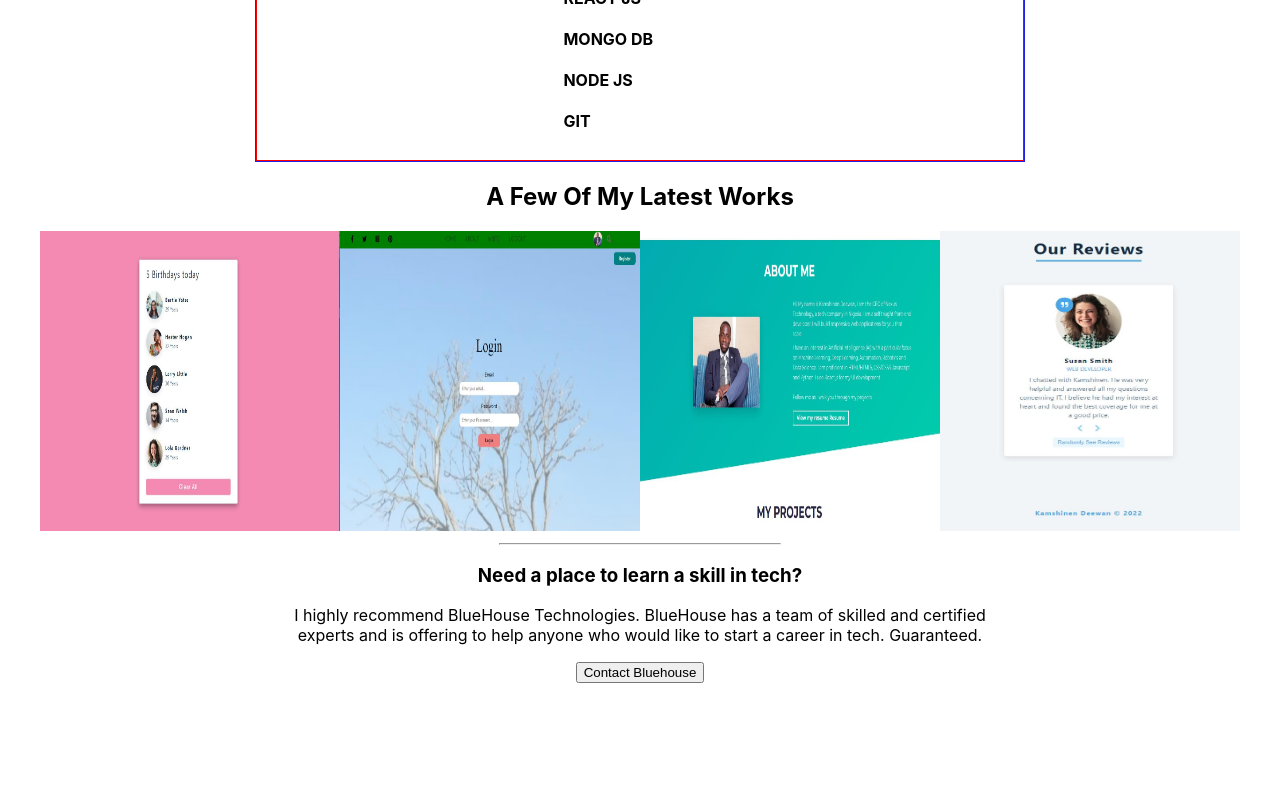
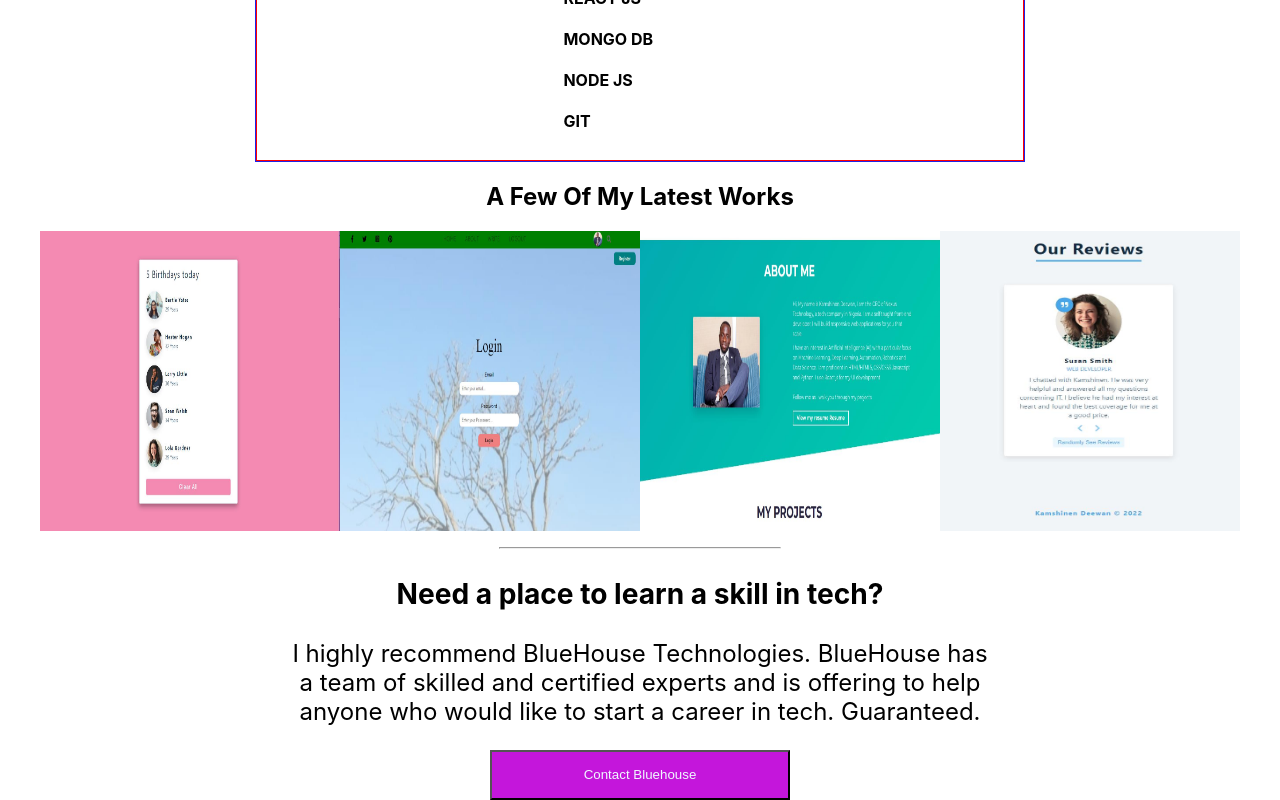
Before and after one commit to Muelji/myportfoliowebsite, a React (Create React App) app: page / in a window 1280 px wide. Shown: the part 2446-3246 px from the top of the page. Before the commit the page ends 3129 px from the top, so only its background shows below. Built offline with nearby package versions, Linux system fonts and the light colour scheme.

Commit message:
added a button

```diff
--- a/src/Components/Work.css
+++ b/src/Components/Work.css
@@ -13,5 +13,14 @@
 .divcontact{
             width: 700px;
             margin: auto;
+            font-size: 150%;
 
 }
+
+button{
+    width: 300px;
+    height: 50px;
+    background-color: rgb(196, 22, 219);
+    color: aliceblue;
+
+}
```
